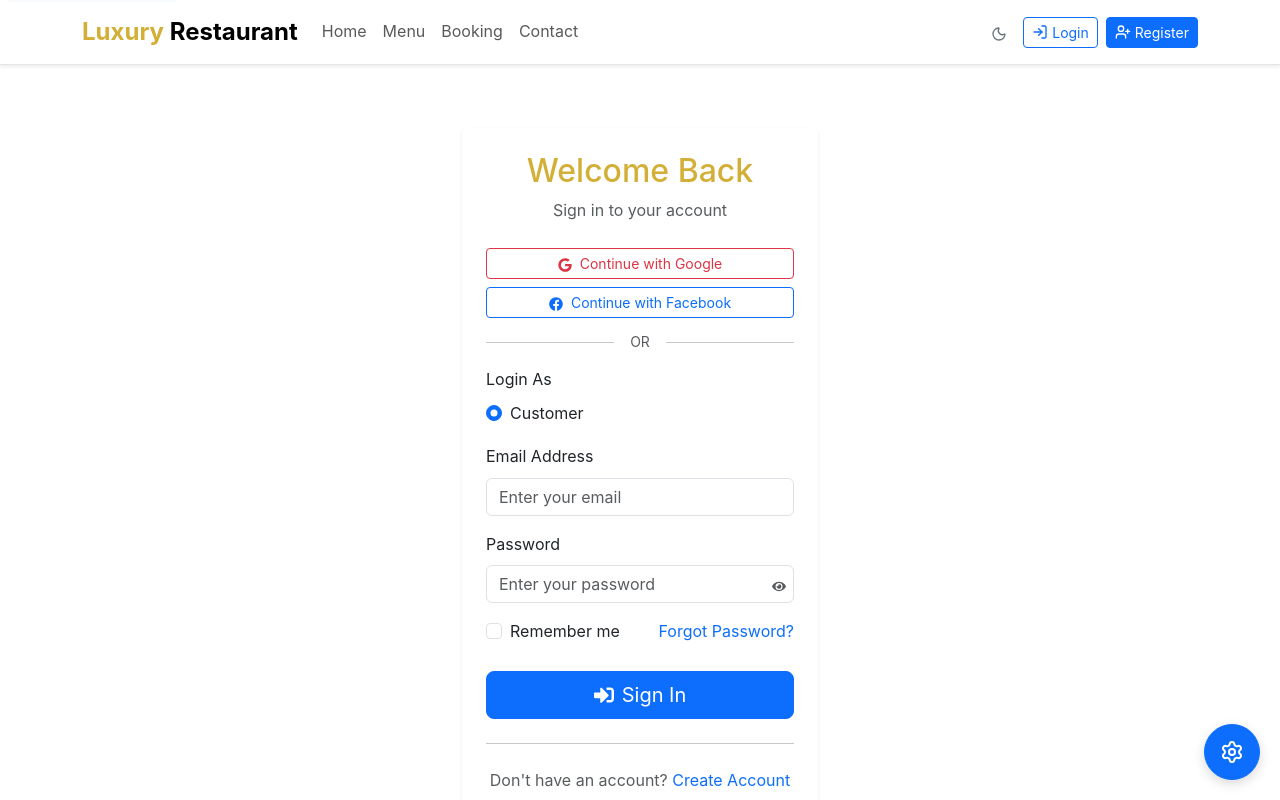
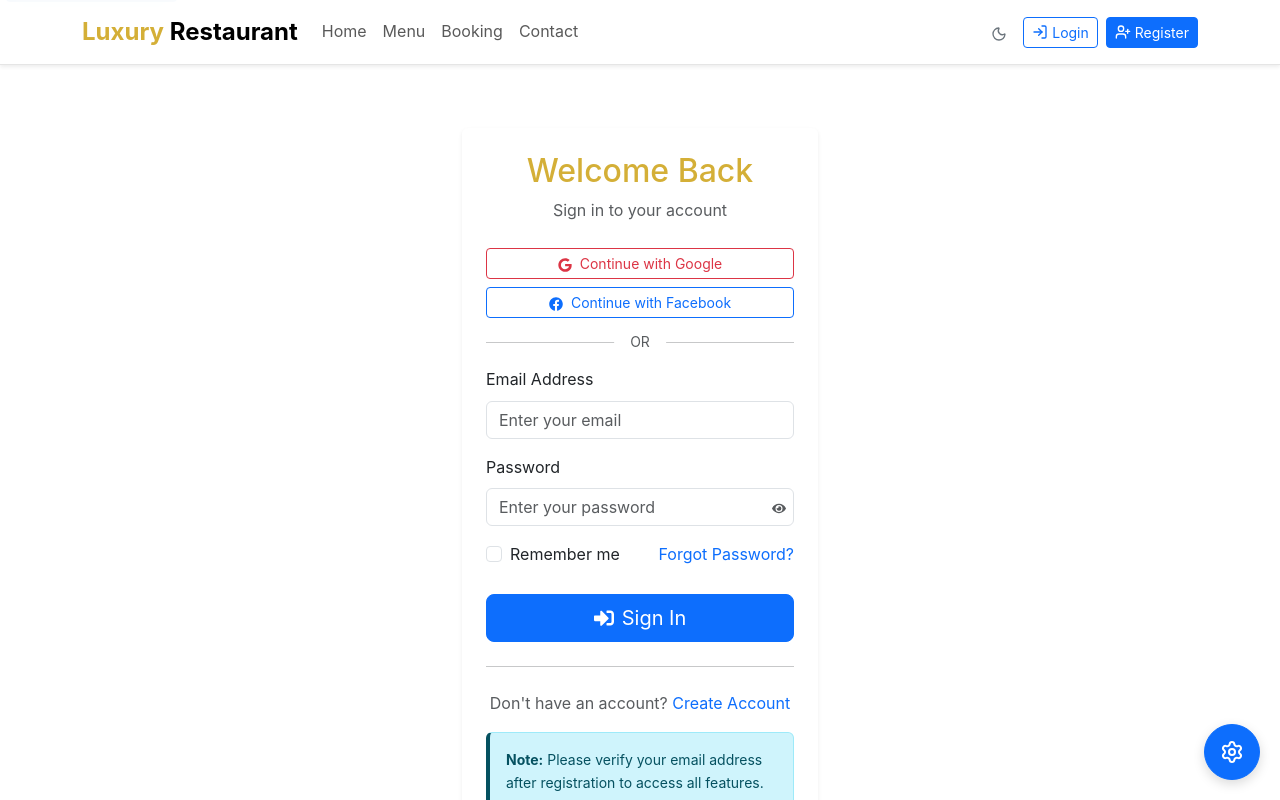
Before and after one commit to garv2006-dev/restaurant-frontend, a React (Create React App) app: page /login in a window 1280 px wide. Shown: the top 800 px of the page. Built offline with nearby package versions, Linux system fonts and the light colour scheme.

Commit message:
fix login page

```diff
--- a/src/pages/Login.tsx
+++ b/src/pages/Login.tsx
@@ -112,20 +112,7 @@ const Login: React.FC = () => {
 
               <Form onSubmit={handleSubmit}>
                 {/* User Type Selection */}
-                <Form.Group className="mb-3">
-                  <Form.Label>Login As</Form.Label>
-                  <div className="d-flex gap-3">
-                    <Form.Check
-                      type="radio"
-                      id="user-login"
-                      name="userType"
-                      label="Customer"
-                      value="user"
-                      checked={userType === 'user'}
-                      onChange={() => setUserType('user')}
-                    />
-                  </div>
-                </Form.Group>
+
 
                 {/* Email Field */}
                 <Form.Group className="mb-3">
```
